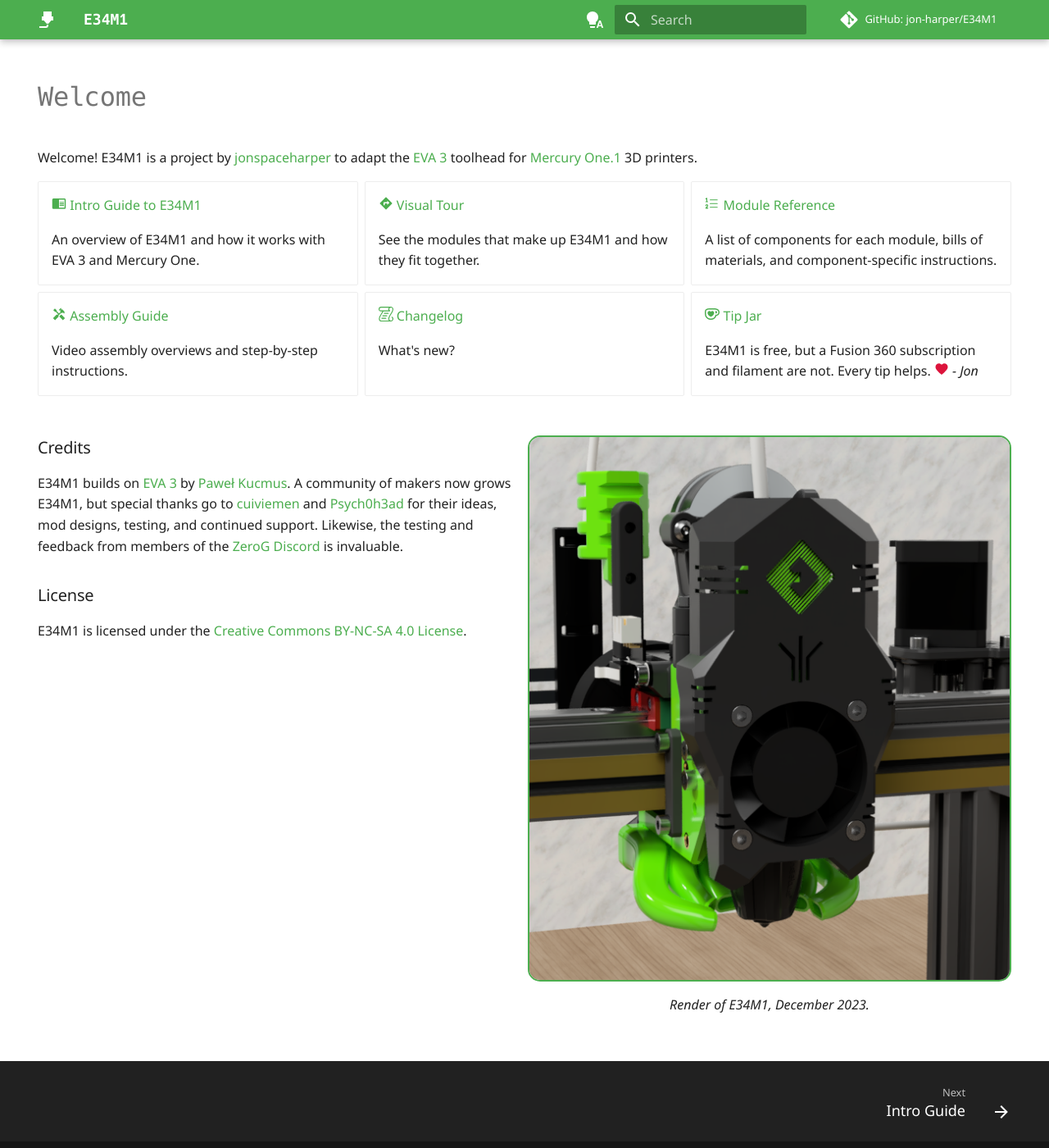
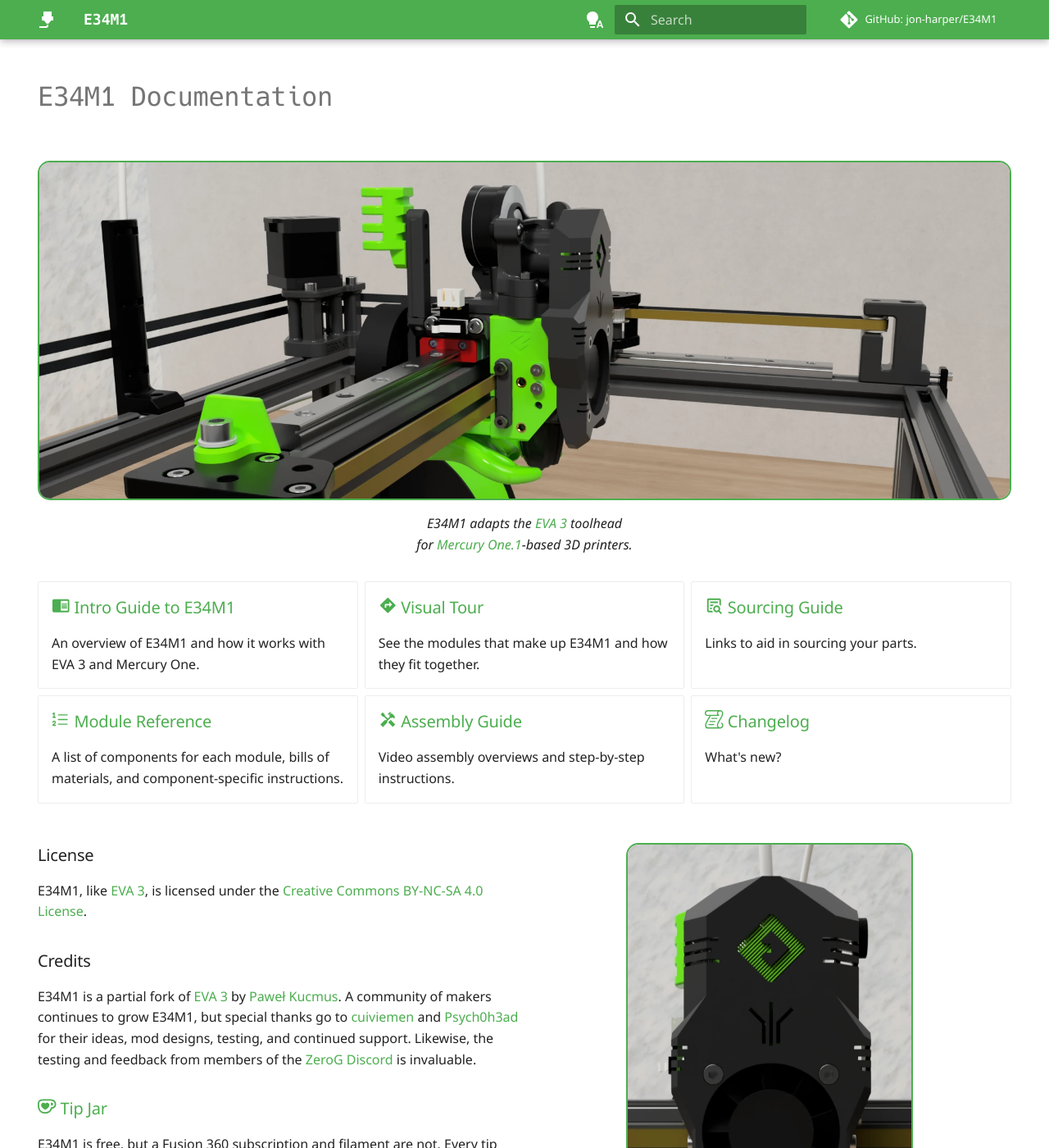
Before and after one commit to jon-harper/E34M1, an MkDocs documentation site: the page built from docs/index.md, in a window 1280 px wide and 1400 px high. Shown: the whole window at 82% size. Built offline with MkDocs 1.6.1 and Material for MkDocs 9.7.7, drawn with Linux system fonts in a browser that asks for light colours; comment, search, counter and statistics services are not loaded; some of the changed text lies outside the part shown.

Commit message:
New landing page look

```diff
--- a/docs/index.md
+++ b/docs/index.md
@@ -1,5 +1,5 @@
 ---
-title: Welcome
+title: E34M1 Documentation
 summary: E34M1 landing page
 authors: Jon Harper
 date: 2023-1-26
@@ -7,58 +7,64 @@
 prefix: ''
 ---
 
-Welcome! E34M1 is a project by [jonspaceharper](https://jon-harper.github.io/) to adapt the [EVA 3][eva3] toolhead for [Mercury One.1][merc1] 3D printers.
+<figure markdown class="jh-cover-img">
+![banner](img/gallery/r2_5.webp)
+<figcaption markdown>
+*E34M1 adapts the [EVA 3][eva3] toolhead
+<br/> for [Mercury One.1][merc1]-based 3D printers.*
+</figcaption>
+</figure>
 
 <div markdown class="grid">
 <div markdown class="card">
-[:material-book-open: Intro Guide to E34M1](guide.md)
+### [:material-book-open: Intro Guide to E34M1](guide.md)
 
 An overview of E34M1 and how it works with EVA 3 and Mercury One.
 </div>
 <div markdown class="card">
-[:material-directions: Visual Tour](tour.md)
+### [:material-directions: Visual Tour](tour.md)
 
 See the modules that make up E34M1 and how they fit together.
 </div>
 <div markdown class="card">
-[:octicons-list-ordered-24: Module Reference](modules/index.md)
+### [:material-text-box-search-outline: Sourcing Guide](sourcing.md)
+
+Links to aid in sourcing your parts.
+</div>
+<div markdown class="card">
+### [:octicons-list-ordered-24: Module Reference](modules/index.md)
 
 A list of components for each module, bills of materials, and component-specific instructions.
 </div>
 <div markdown class="card">
-[:material-hammer-screwdriver: Assembly Guide](assembly/index.md)
+### [:material-hammer-screwdriver: Assembly Guide](assembly/index.md)
 
 Video assembly overviews and step-by-step instructions.
 </div>
 <div markdown class="card">
-[:octicons-log-24: Changelog](changelog.md)
+### [:octicons-log-24: Changelog](changelog.md)
 
 What's new?
-</div>
-<div markdown class="card">
-[:simple-kofi: Tip Jar](https://ko-fi.com/jonspaceharper)
-
-E34M1 is free, but a Fusion 360 subscription and filament are not. Every tip helps. :material-heart:{.jh-red} *- Jon*
 </div>
 </div>
 
 <div markdown class="grid">
 <div markdown>
+### License
+
+E34M1, like [EVA 3][eva3], is licensed under the [Creative Commons BY-NC-SA 4.0 License](https://creativecommons.org/licenses/by-nc-sa/4.0/).
+
 ### Credits
 
-E34M1 builds on [EVA 3](eva3) by [Paweł Kucmus](https://github.com/pkucmus). A community of makers now grows E34M1, but special thanks go to [cuiviemen](https://www.printables.com/@cuiviemen_127292) and [Psych0h3ad](https://www.printables.com/@Psych0h3ad_168275) for their ideas, mod designs, testing, and continued support. Likewise, the testing and feedback from members of the [ZeroG Discord](https://discord.io/zerog) is invaluable.
+E34M1 is a partial fork of [EVA 3](eva3) by [Paweł Kucmus](https://github.com/pkucmus). A community of makers continues to grow E34M1, but special thanks go to [cuiviemen](https://www.printables.com/@cuiviemen_127292) and [Psych0h3ad](https://www.printables.com/@Psych0h3ad_168275) for their ideas, mod designs, testing, and continued support. Likewise, the testing and feedback from members of the [ZeroG Discord](https://discord.io/zerog) is invaluable.
 
-### License
+### [:simple-kofi: Tip Jar](https://ko-fi.com/jonspaceharper)
 
-E34M1 is licensed under the [Creative Commons BY-NC-SA 4.0 License](https://creativecommons.org/licenses/by-nc-sa/4.0/).
-
+E34M1 is free, but a Fusion 360 subscription and filament are not. Every tip helps. :material-heart:{.jh-red} *- Jon*
 </div>
 <div markdown>
 <figure markdown class="jh-cover-img">
-![banner](img/gallery/r3_2.png)
-    <figcaption markdown>
-    Render of E34M1, December 2023.
-    </figcaption>
+[![banner](img/gallery/r2_6.webp){width="350px"}](img/r2_6.png)
 </figure>
 </div>
 </div>
```
Also changed, not shown: docs/img/gallery/r2_5.webp (added), docs/img/gallery/r2_6.webp (added), docs/img/r2_1.png (deleted), docs/img/r2_2.jpg (deleted).
